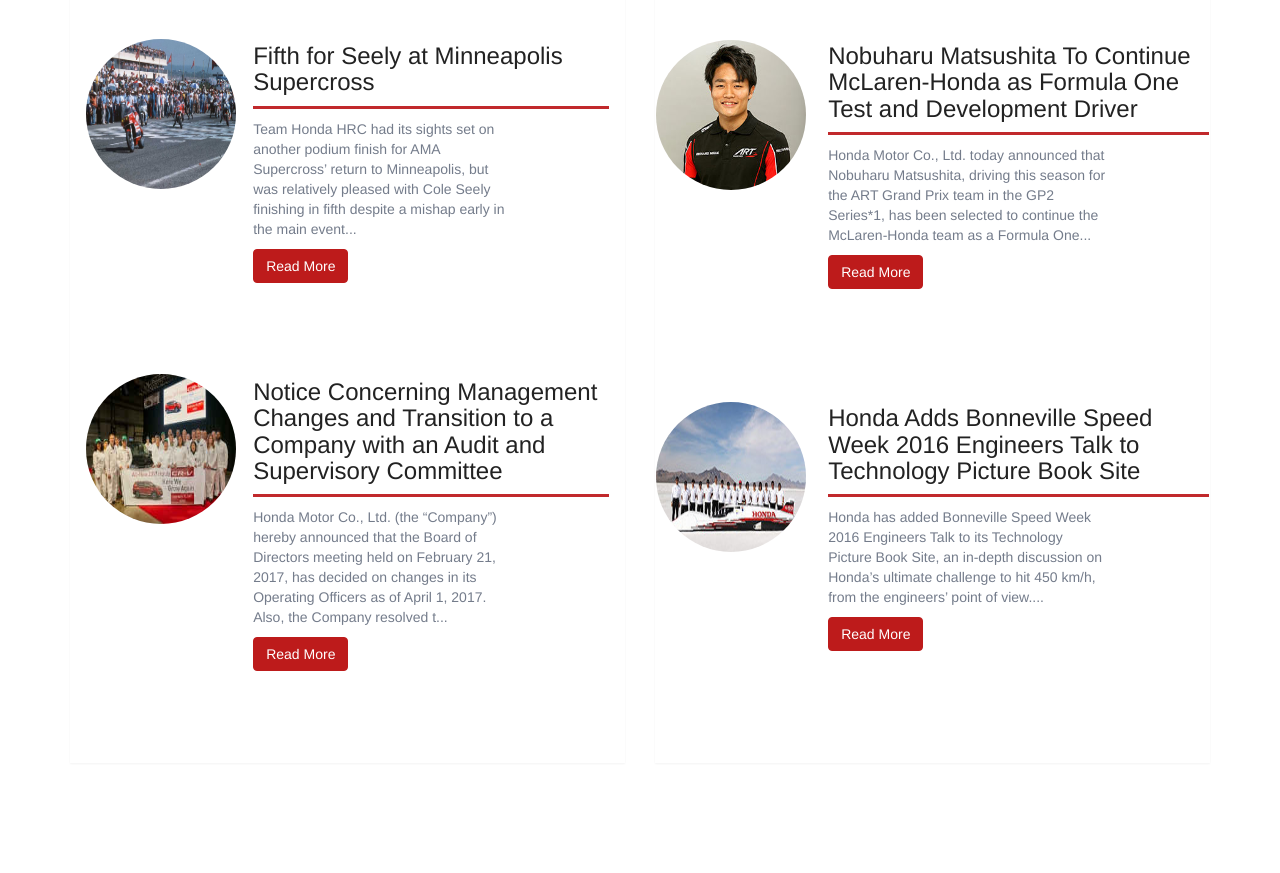
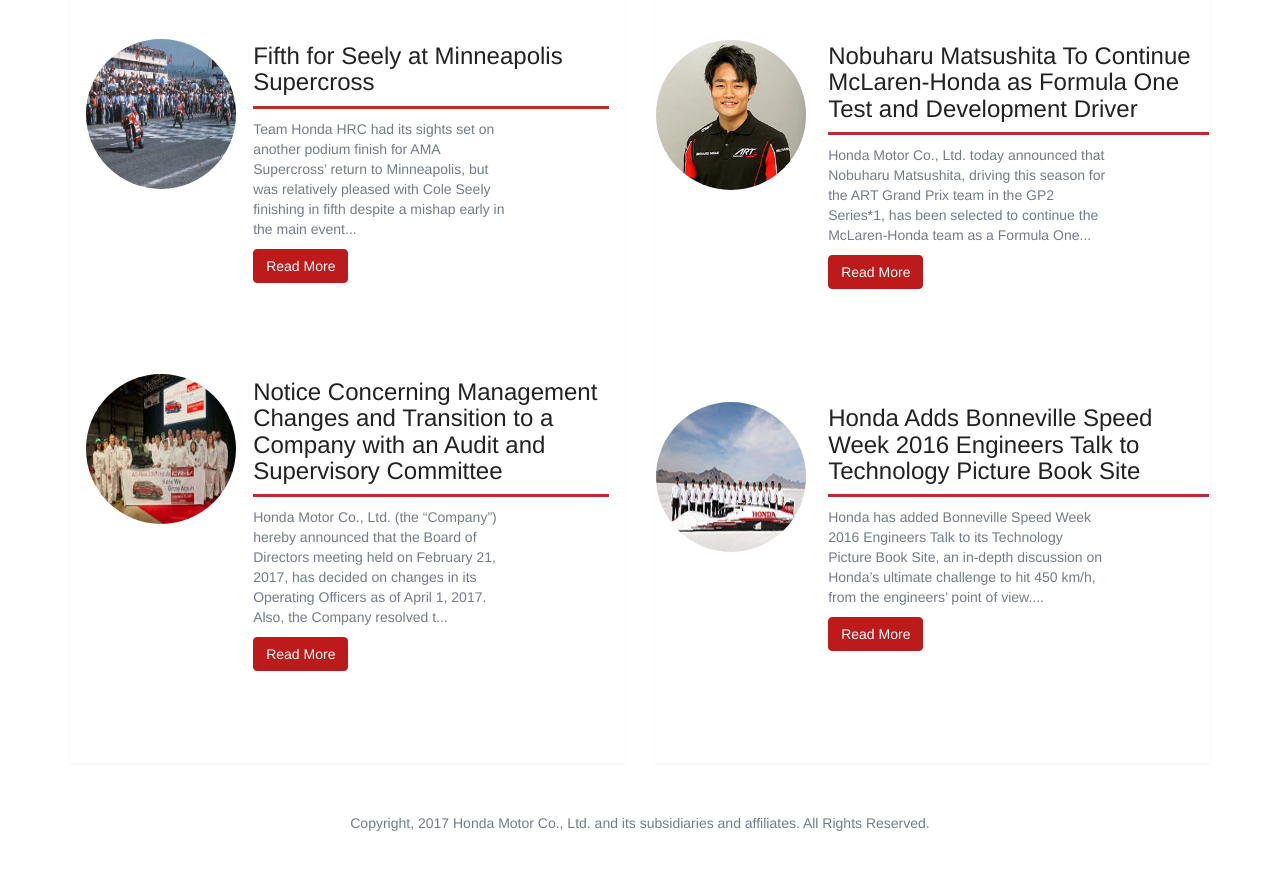
Before and after one commit to caraclarke/git340-final, a website: page in-the-news.html in a window 1280 px wide. Shown: the part 263-1136 px from the top of the page. Before the commit the page ends 1046 px from the top, so only its background shows below. Drawn offline with nearby package versions, Linux system fonts and the light colour scheme.

Commit message:
fix footer on news page

```diff
--- a/in-the-news.html
+++ b/in-the-news.html
@@ -207,6 +207,17 @@
               </div><!--/col-12-->
             </div>
           </div>
+        </div>
+
+        <div class="mastfoot">
+          <div class="inner">
+            <p>Copyright, 2017 Honda Motor Co., Ltd. and its subsidiaries and affiliates. All Rights Reserved.</p>
+          </div>
+        </div>
+
+      </div>
+    </div>
+  </div>
 
   <!-- jQuery (necessary for Bootstrap's JavaScript plugins) -->
   <script src="https://ajax.googleapis.com/ajax/libs/jquery/1.12.4/jquery.min.js"></script>
--- a/styles/get-involved.css
+++ b/styles/get-involved.css
@@ -1,5 +1,5 @@
 body {
-  background-color: #e9e9e9;
+  background-color: #fff;
   color: #222222;
 }
 
--- a/styles/main.css
+++ b/styles/main.css
@@ -146,6 +146,7 @@
  */
 
 .mastfoot {
+  text-align: center;
   color: #999; /* IE8 proofing */
   color: rgba(255,255,255,.5);
 }
--- a/styles/news.css
+++ b/styles/news.css
@@ -4,6 +4,13 @@
 
 h1 {
   text-align: center;
+}
+
+@media (min-width: 768px) {
+  .mastfoot {
+    position: static;
+    bottom: 0;
+  }
 }
 
 h3 {
```
Lines whose indentation alone changed are shown as unchanged.
